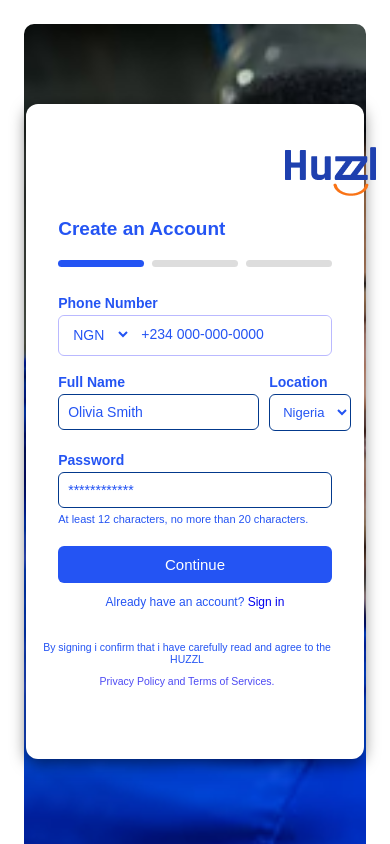
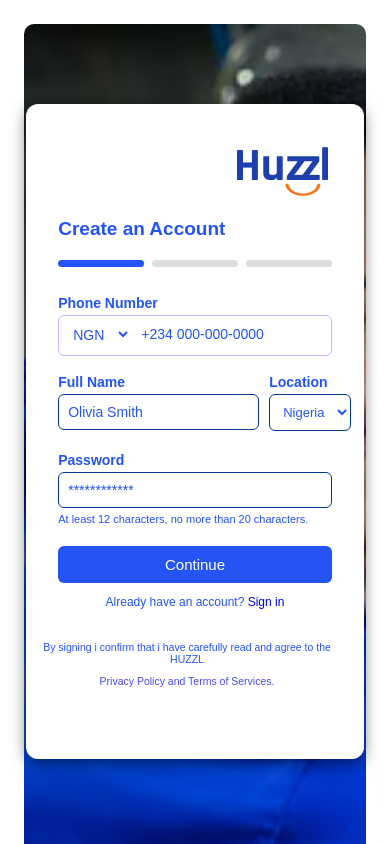
Before and after one commit to Gamdat/Huzzl-app, a React (Vite) app: page / in a window 390 px wide. Shown: the top 844 px of the page. Built offline with nearby package versions, Linux system fonts and the light colour scheme.

Commit message:
editted css

```diff
--- a/src/Components/CreateAccount.css
+++ b/src/Components/CreateAccount.css
@@ -148,7 +148,7 @@ button{
    }
 
 .logo{
-    margin-left: 14rem;
+    margin-left: 11rem;
 }
 
    h2{
--- a/src/Components/ServiceListing.css
+++ b/src/Components/ServiceListing.css
@@ -70,6 +70,7 @@ textarea{
 .currency{
     margin-left: 2rem;
 }
+
 button{
     margin-bottom: 10px;
     cursor: pointer;
@@ -108,4 +109,8 @@ input, select, textarea{
    padding: 9px;
 }
 
+
+.currency{
+    margin-left: 5px;
 }
+}
```
